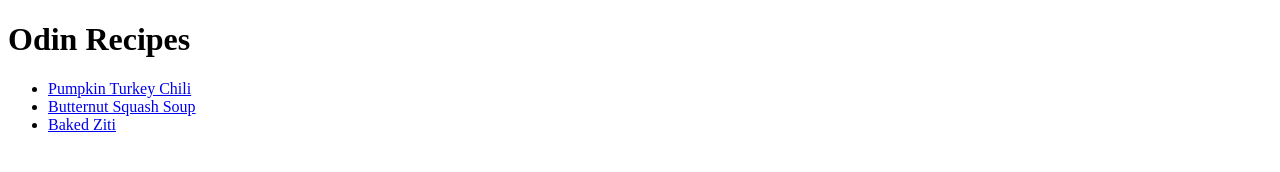
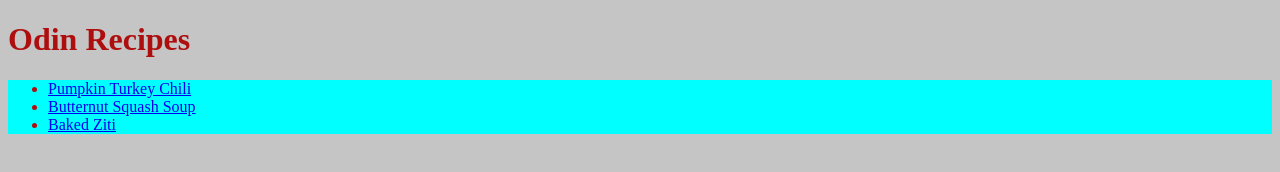
Before and after one commit to goliathgrouper/odin-recipes, a plain HTML site: page index.html in a window 1280 px wide. Drawn offline with Linux system fonts and the light colour scheme.

Commit message:
Add styles to index.html

```diff
--- a/index.html
+++ b/index.html
@@ -1,6 +1,7 @@
 <!DOCTYPE html>
 <html lang="en">
 <head>
+    <link rel="stylesheet" href="./styles/style.css">
     <meta charset="UTF-8">
     <meta name="viewport" content="width=device-width, initial-scale=1.0">
     <title>Odin Recipes</title>
--- a/styles/style.css
+++ b/styles/style.css
@@ -0,0 +1,9 @@
+body {
+    background-color: rgba(31, 31, 31, 0.26);
+    color: rgb(175, 14, 14);
+    font-family: "Times New Roman", serif;
+}
+
+ul {
+    background-color: aqua;
+}
```
